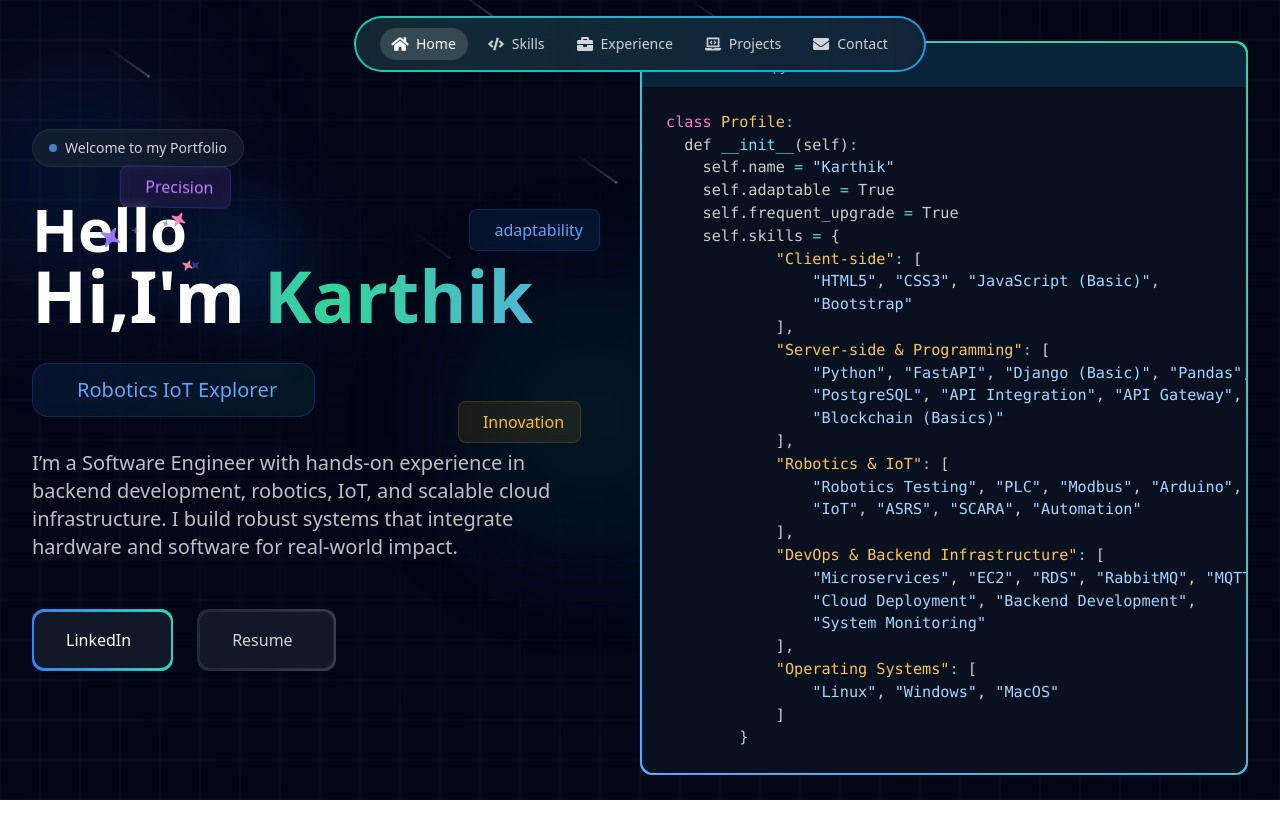
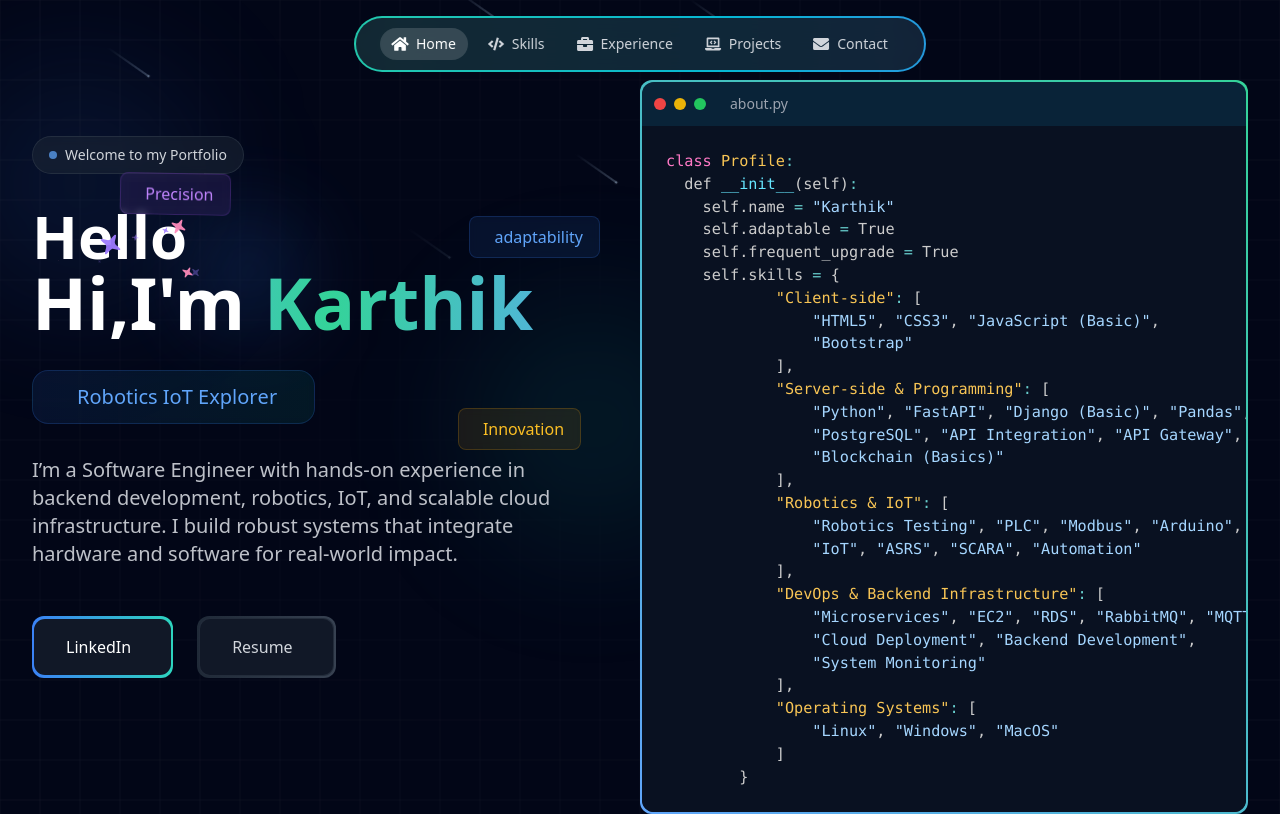
Before and after one commit to karthik0497/portfolio1, a React (Vite) app: page / in a window 1280 px wide. Built offline with nearby package versions, Linux system fonts and the light colour scheme.

Commit message:
Update Hero.jsx

```diff
--- a/src/pages/Hero/Hero.jsx
+++ b/src/pages/Hero/Hero.jsx
@@ -187,7 +187,9 @@ export default function Hero() {
             </div>
 
             {/* Right column - Code window */}
-         <div className="w-full lg:w-1/2 animate__animated animate__fadeInDown animate__delay-0.1s px-4 lg:px-0 mb-8 lg:mb-0 mt-4">
+{/*          <div className="w-full lg:w-1/2 animate__animated animate__fadeInDown animate__delay-0.1s px-4 lg:px-0 mb-8 lg:mb-0 mt-4"> */}
+         <div className="w-full lg:w-1/2 mt-20 animate__animated animate__fadeInDown animate__delay-0.1s px-4 lg:px-0 mb-8 lg:mb-0">
+
             <div className="gradient-border">
               <div className="code-window bg-[#091121] overflow-x-auto text-sm rounded-lg">
                 <div className="window-header">
```
